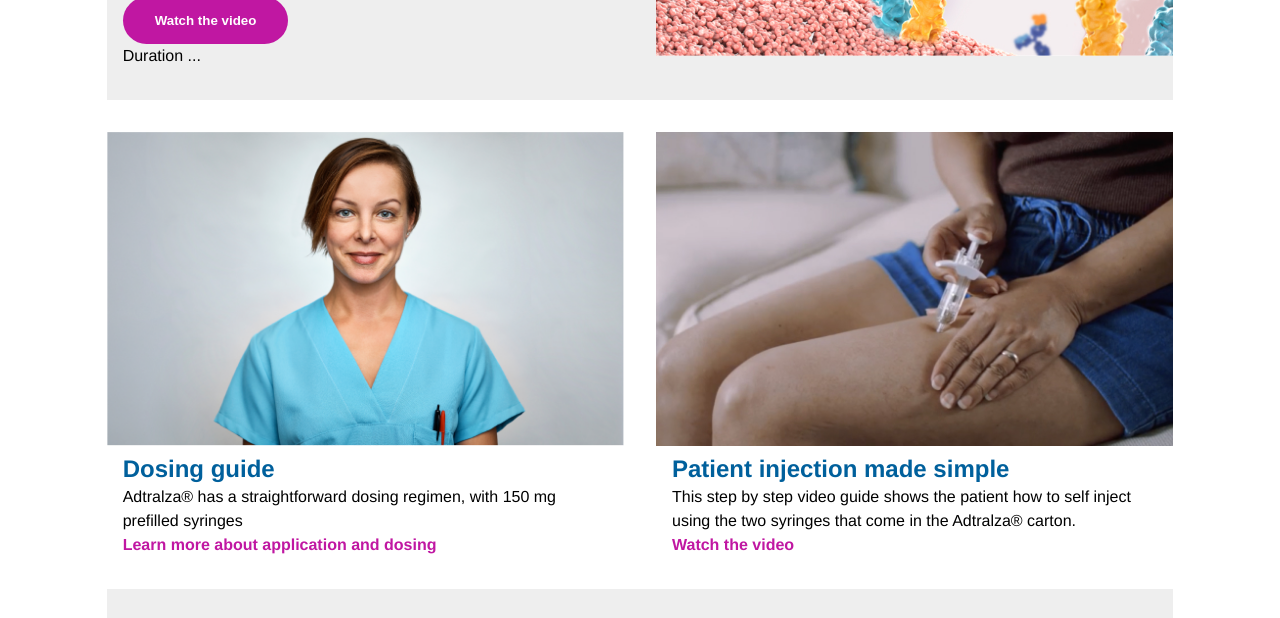
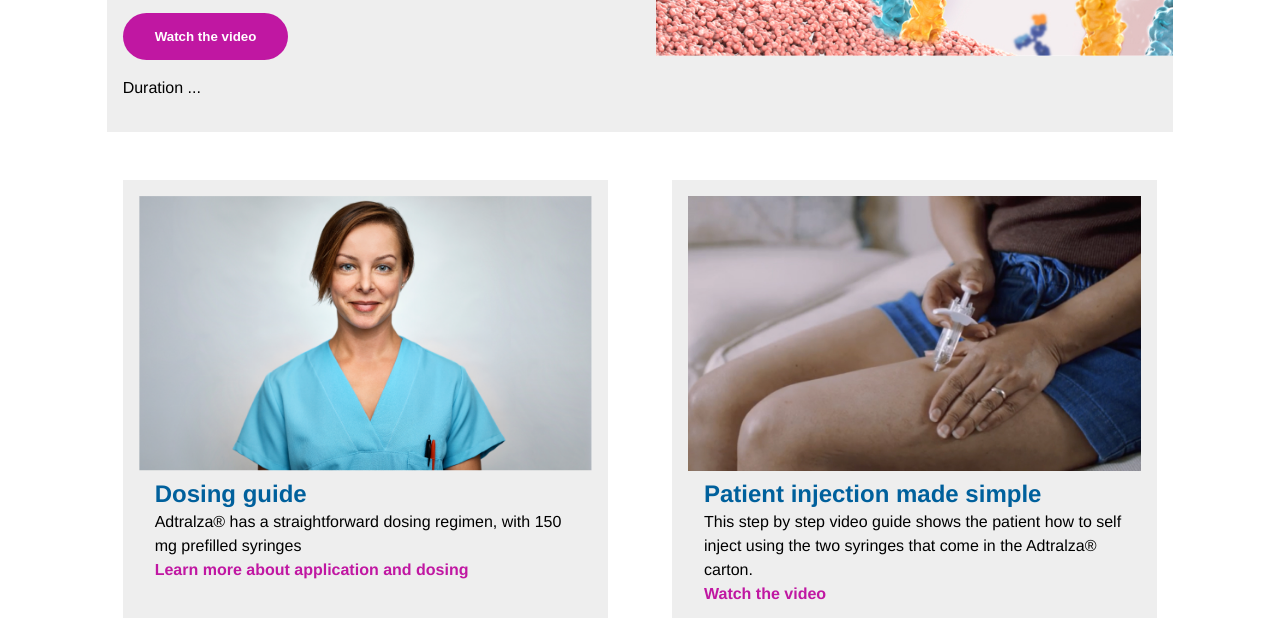
Before and after one commit to skyrocketideas/derma-test, a website: page index.html in a window 1280 px wide. Shown: the part 1627-2245 px from the top of the page. Drawn offline with Linux system fonts and the light colour scheme; grey boxes are pictures that could not be loaded.

Commit message:
fix: card layout

```diff
--- a/styles/main.css
+++ b/styles/main.css
@@ -7,6 +7,7 @@
 	--border: 2rem;
 	--gap: 2rem;
 	--margin: 1rem;
+	--margin-button: 1rem 0;
 	--padding: 1rem;
 	--padding-button: 1rem 2rem;
 	--padding-container: 2rem 0;
@@ -75,6 +76,7 @@ button {
 	color: var(--text-button);
 	font-weight: var(--text-button-weight);
 	border-radius: var(--border);
+	margin: var(--margin-button);
 }
 
 section {
@@ -91,6 +93,12 @@ section {
 	font-size: 1.5rem;
 	font-weight: var(--text-title-weight);
 	line-height: var(--text-title-line-height);
+}
+
+.card {
+	background-color: var(--bg-container);
+	padding: var(--padding);
+	margin: var(--margin);
 }
 
 /* nav ul {
```
